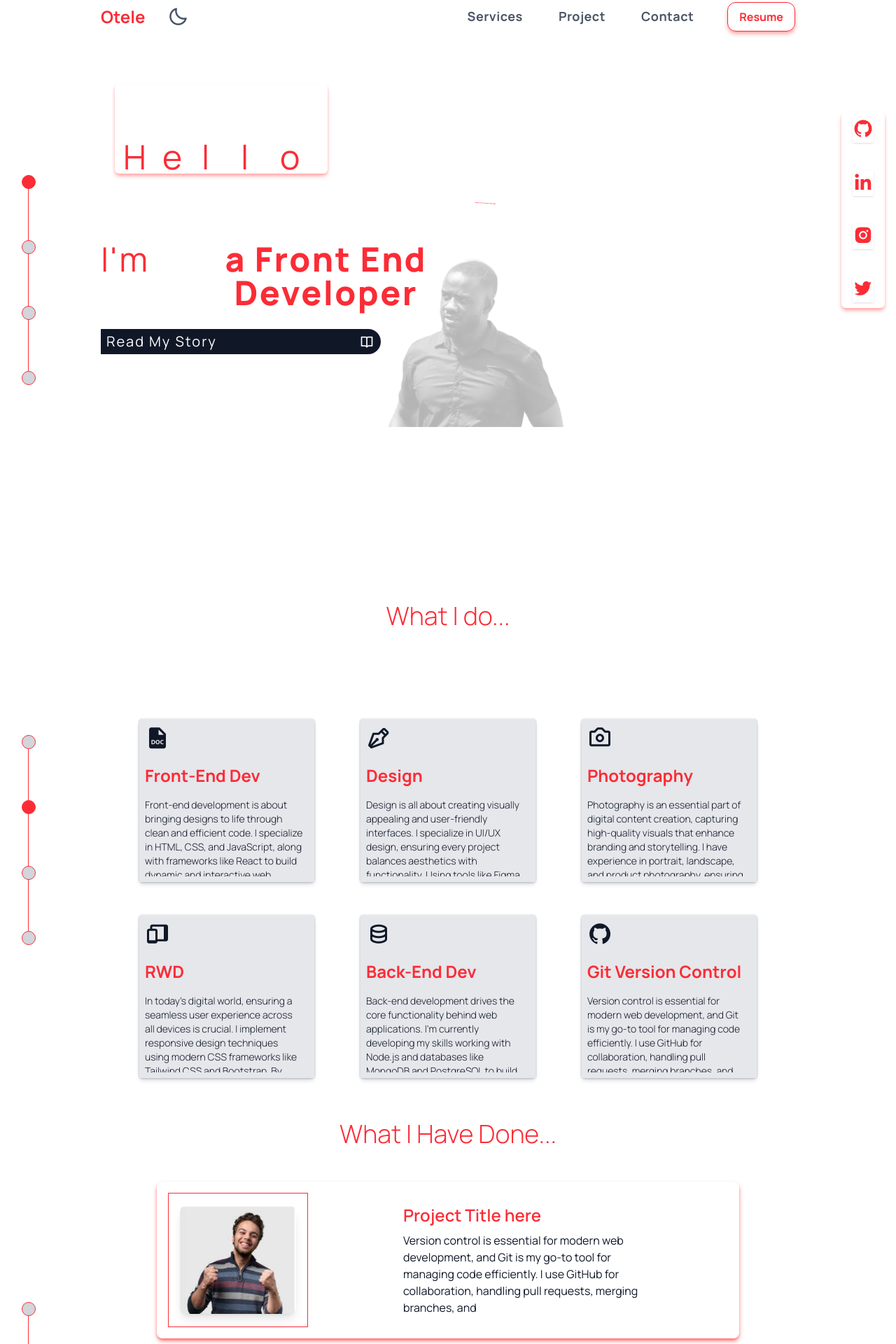
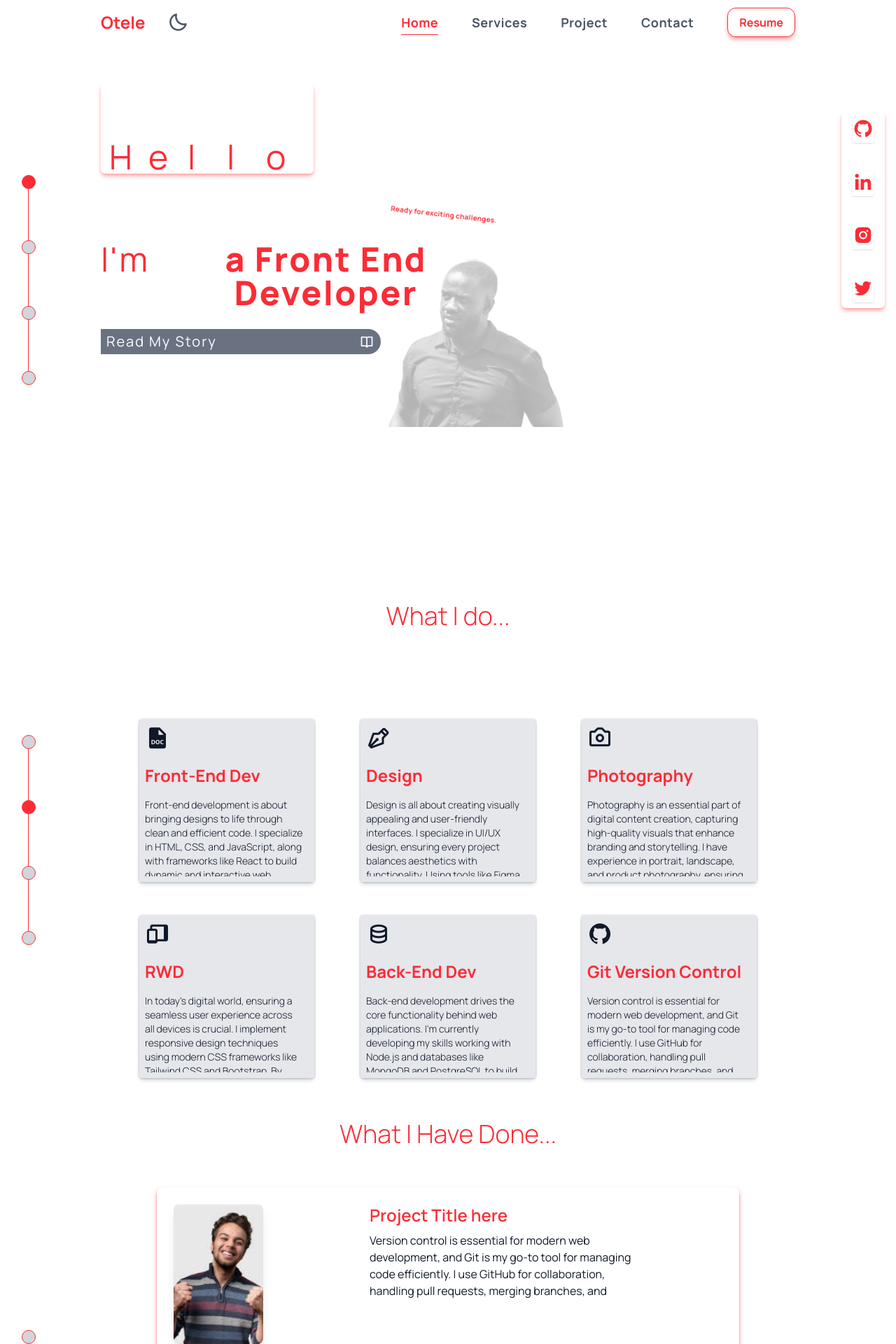
Before and after one commit to iOtele/git-profile, a React (Vite) app: page / in a window 1280 px wide. Shown: the top 1920 px of the page at 70% size. Built offline with nearby package versions, Linux system fonts and the light colour scheme.

Commit message:
second commit

```diff
--- a/src/Components/Contact.jsx
+++ b/src/Components/Contact.jsx
@@ -9,7 +9,7 @@ const Contact = () => {
         <div className="flex flex-col lg:flex-row md:gap-x-40 gap-x-8 lg:gap-y-0 gap-y-8 lg:mb-0 mb-20 ">
           <div className="flex flex-col flex-1">
             <h1 className="text-3xl md:text-4xl font-bold py-2">Hire Me...</h1>
-            <p className="text-lg md:text-xl py-3.5 font-semibold ">
+            <p className="text-lg md:text-xl py-3.5 font-semibold text-wrap ">
               I'm currently available to take on new projects, so if{" "}
             </p>
             <div className="flex items-center space-x-4 py-3">
@@ -34,25 +34,24 @@ const Contact = () => {
               <input
                 type="email"
                 placeholder="Email"
-                className="md:w-[400px] w-[300px] h-13 pl-3 text-lg outline-o border border-red-500 dark:border-yellow-500 placeholder-gray-600 dark:placeholder-yellow-500/50 transition-colors duration-500"
+                className="md:w-[400px] w-full h-13 pl-3 text-lg outline-o border border-red-500 dark:border-yellow-500 placeholder-gray-600 dark:placeholder-yellow-500/50 transition-colors duration-500"
               />
               <textarea
                 placeholder="Message"
-                className="md:w-[400px] w-[330px] h-13 pl-3 text-lg outline-o border border-red-500 dark:border-yellow-500 placeholder-gray-600 dark:placeholder-yellow-500/50 min-h-[100px] max-h-[200px] resize-y p-3 transition-colors duration-500"
+                className="md:w-[400px] w-full h-13 pl-3 text-lg outline-o border border-red-500 dark:border-yellow-500 placeholder-gray-600 dark:placeholder-yellow-500/50 min-h-[100px] max-h-[200px] resize-y p-3 transition-colors duration-500"
                 id=""
-              ></textarea>
+              />
               <input
                 type="Submit"
                 value="Stay Connected"
-                className="md:w-[400px] w-[330px] h-13 pl-3 text-lg outline-0 bg-red-500 dark:bg-yellow-500 text-white dark:text-gray-900 uppercase font-extrabold cursor-pointer tracking-wide shadow-md shadow-gray-700/20 transition-colors duration-500 "
+                className="md:w-[400px] w-full h-13 pl-3 text-lg outline-0 bg-red-500 dark:bg-yellow-500 text-white dark:text-gray-900 uppercase font-extrabold cursor-pointer tracking-wide shadow-md shadow-gray-700/20 transition-colors duration-500 "
               />
             </form>
           </div>
         </div>
         <NavigationCircle section="contact" />
       </div>
-      <div className=" flex flex-col items-center ">
-        {" "}
+      <div className=" flex justify-center ">
         <p className=" pt-3 dark:text-gray-200 tracking-widest  text-gray-900  ">
           &copy;2025 iotele.com{" "}
         </p>
--- a/src/Components/Hero.jsx
+++ b/src/Components/Hero.jsx
@@ -34,7 +34,7 @@ const Hero = () => {
       className="w-full min-h-screen flex flex-col justify-center  xl:pl-36 lg:pl-24 md:pl-12 sm:px-6 px-4 isolate relative z-10 "
     >
       <Navbar />
-      <div className="  absolute flex top-[120px] xl:w-[850px] lg:w-[700px]  sm:w-[700px] md:w-[900px] justify-center md:justify-start md:text-5xl text-3xl md:font-normal font-bolder pl-5 ">
+      <div className="  absolute flex top-[120px]   justify-center md:justify-start md:text-5xl text-3xl md:font-normal font-bolder pl-5 md:pl-0 ">
         <span className="flex overflow-hidden px-3 pt-20   md:border-t-0 shadow-md shadow-red-300 dark:shadow-gray-200 rounded-md">
           {letters.map((letter, index) => (
             <span
@@ -55,9 +55,9 @@ const Hero = () => {
           ))}
         </span>
       </div>
-      <div className="flex flex-col   items-center md:justify-left md:items-start  xl:gap-y-4 gap-y-3 xl:mb-0 md:mb-20 mb-0  bottom-5 ">
-        <h1 className=" flex flex-colxl:space-y-8 md:pt-10  md:space-y-4 space-y-2 xl:text-5xl md:text-4xl text-3xl  md:font-normal font-bolder md:mt-0  w-[350px] md:w-[400px] lg:w-[550px] text-center md:justify-left tracking-wider ">
-          <span className=" w-full xl:text-5xl md:text-4xl text-2xl tracking-wider xl:py-3 py-3 overflow-hidden flex sm:mx-0  mx-auto flex-col md:flex-row   ">
+      <div className="flex flex-col   items-center  md:items-start  xl:gap-y-4 gap-y-3 xl:mb-0 md:mb-20 mb-0  bottom-5 ">
+        <h1 className=" flex flex-col xl:space-y-8 md:pt-10  md:space-y-4 space-y-2 xl:text-5xl md:text-4xl text-3xl  md:font-normal font-bolder md:mt-0  w-[350px] md:w-[400px] lg:w-[550px] text-center tracking-wider ">
+          <span className=" w-full xl:text-5xl md:text-4xl text-2xl tracking-wider xl:py-3 py-3 overflow-hidden flex sm:mx-0  flex-col md:flex-row   ">
             I'm
             <span
               className={`inline-block   lg:ml-6 md:ml-4 sm:ml-2
@@ -70,7 +70,7 @@ const Hero = () => {
           </span>
         </h1>
         <button
-          className="xl:w-[400px] md:w-[300px] min-w-[200px] bg-gray-900 dark:bg-gray-500 md:py-1 py-0 md:px-2 xl:text-xl md:text-lg text-base dark:text-gray-900 tracking-widest rounded-r-4xl flex justify-between text-white items-center md:mr-auto md:mx-0 mx-auto transition-colors duration-300 ease-out"
+          className="xl:w-[400px] md:w-[300px] min-w-[200px] bg-gray-500 dark:bg-gray-500 md:py-1 py-0 md:px-2 xl:text-xl md:text-lg text-base dark:text-gray-900 tracking-widest rounded-r-4xl flex justify-between text-white items-center md:mr-auto md:mx-0 mx-auto transition-colors duration-300 ease-out"
           onClick={() => setIsTextVisible(!isTextVisible)}
           onMouseEnter={() => setRoadImageOpacity(0.9)}
           onMouseLeave={() => setRoadImageOpacity(0.3)}
@@ -81,14 +81,14 @@ const Hero = () => {
           ></i>
         </button>
 
-        <div className="lg:w-[570px] md:w-[250px] w-[300px] absolute left-1/2 -translate-x-1/2 -z-10  bottom-10 ">
+        <div className="lg:w-[570px] md:w-[250px] w-full absolute left-1/2 -translate-x-1/2 -z-10  bottom-10 ">
           <img
             src="images/profile-pic-1.png"
             alt="Road Image"
             className="w-full md:w-[450px] mx-auto transition duration-300 ease-out"
             style={{ opacity: roadImageOpacity }}
           />
-          <span className="xl:text-[2px] md:text-[1px] text-[0.5px] font-bold tracking-wide  absolute -top-5 xl:right-54 lg:right-52  right-5 rotate-[3.5deg] animate-bounce">
+          <span className=" hidden md:block xl:text-[10px] md:text-[8px] text-[5px] font-bold tracking-wide  absolute top-0  xl:right-54 lg:right-52 right-5 rotate-[6.5deg] animate-bounce">
             Ready for exciting challenges.
           </span>
           <div
--- a/src/Components/Loader.jsx
+++ b/src/Components/Loader.jsx
@@ -3,12 +3,12 @@ import React from "react";
 const Loader = ({ isLoading }) => {
   return (
     <div
-      className={`fixed inset-0 bg-white dark:bg-gray-900 z-50 grid w-full place-items-center transition-opacity duration-3000 ease-in-out ${
+      className={`fixed inset-0 bg-white dark:bg-gray-900 z-50 grid w-full place-items-center transition-opacity duration-3000 ease-out ${
         isLoading ? "opacity-100" : "opacity-0 pointer-events-none"
       }`}
     >
       {" "}
-      <h2 className="w-full sm:w-[700px] md:w-[900px] dark:text-gray-200 flex justify-center  border tracking-wide  text-gray-900 font-medium text-2xl md:text-3xl lg:text-4xl mb-5">
+      <h2 className="w-full sm:w-[700px] md:w-[900px] dark:text-gray-200 flex justify-center  tracking-wide  text-gray-900 font-medium text-2xl md:text-3xl lg:text-4xl mb-5">
         Otele Olalekan Abiodun <br />
         Front-End Developer
       </h2>
--- a/src/Components/Navbar.jsx
+++ b/src/Components/Navbar.jsx
@@ -1,10 +1,9 @@
 import React, { useState, useRef, useEffect } from "react";
 import { useTheme } from "../Context/ThemeContext";
-import { Link } from "react-router-dom";
 
 const Navbar = () => {
   const { darkMode, toggleDarkMode } = useTheme();
-  const [activeSection, setActiveSection] = useState("services");
+  const [activeSection, setActiveSection] = useState("home");
   const isStrollingRef = useRef(false);
 
   useEffect(() => {
@@ -40,7 +39,7 @@ const Navbar = () => {
     }, 1000);
   };
   return (
-    <div className="w-full md:h-12 sm:h-14 h-18 flex flex-col md:flex-row justify-center md:justify-between items-center xl:px-36 lg:px-24 md:px-12 sm:px-6 px-3 fixed top-0 left-0 z-50 bg-white dark:bg-gray-800 transition-colors duration-500">
+    <div className="w-full  md:h-16 sm:h-15 flex flex-col md:flex-row justify-center  md:justify-between items-center xl:px-36 lg:px-24 md:px-12 sm:px-6 p-4 fixed top-0 left-0 z-50 bg-white dark:bg-gray-800 transition-colors duration-500 ">
       <div className="flex items-center sm:gap-x-4 gap-x-2">
         <a href="#home" className="text-lg sm:text-xl md:text-2xl  font-bold ">
           Otele
@@ -53,7 +52,7 @@ const Navbar = () => {
           onClick={toggleDarkMode}
         ></i>
       </div>
-      <div>
+      <div className="flex items-center justify-center flex-wrap">
         <a
           href="#home"
           className={`group lg:text-lg md:text-base text-sm  lg:mr-12 mr-8 tracking-wide hover:text-gray-200 transition duration-300 ease-in-out font-bold relative ${
@@ -63,6 +62,7 @@ const Navbar = () => {
           }`}
           onClick={(e) => handleNavClick(e, "home")}
         >
+          Home
           <span
             className={`absolute -bottom-1 left-0 w-full h-[1px] transform scale-x-0 group-hover:scale-x-100 group-hover:origin-right transition duration-300 ${
               activeSection === "home"
@@ -126,7 +126,9 @@ const Navbar = () => {
           ></span>
         </a>
         <button className="px-4 py-2   border font-bold hover:shadow-amber-300 shadow-md shadow-red-300 dark:shadow-gray-200 rounded-xl cursor-pointer ">
-          Resume
+          <a href="images/olalekanotele.pdf" download="resume">
+            Resume
+          </a>
         </button>
       </div>
     </div>
--- a/src/Components/Project.jsx
+++ b/src/Components/Project.jsx
@@ -8,20 +8,20 @@ const Project = () => {
       id="project"
       className="flex min-h-screen flex-col justify-center items-center px-4 xl:py-0 py-5"
     >
-      <h2 className="text-4xl font-light mb-10 md:mb-12 xl:mt-0 mt-12">
+      <h2 className="text-4xl font-light mb-10 md:mb-14 xl:mt-0 mt-12">
         What I Have Done...
       </h2>
       <div className="flex flex-col justify-center items-center w-full  mx-auto">
         {projectCard.map((project, index) => (
           <div
             key={index}
-            className="flex flex-col md:flex-row mb-5 lg:gap-x-30 mx-auto w-full md:w-2/5 lg:w-4/6  bg-white dark:bg-gray-800 rounded-lg shadow-md shadow-red-400 dark:shadow-amber-400 p-4"
+            className="flex flex-col md:flex-row mb-5 lg:gap-x-30 mx-auto w-full md:w-2/5 lg:w-4/6  bg-white dark:bg-gray-800 rounded-lg shadow-md shadow-red-400 dark:shadow-amber-400 p-2"
           >
-            <div className="w-full md:w-50 border p-4 flex justify-center items-center">
+            <div className="w-full md:w-40  p-4 flex justify-center items-center">
               <img
                 src={project.image}
                 alt={project.title}
-                className=" h-auto object-cover w-80 rounded-lg shadow-lg "
+                className="  object-cover w-50 h-50 rounded-lg shadow-lg "
               />
             </div>
 
```
Also changed, not shown: 1 other file (tests, documents, lock files or other folders).
